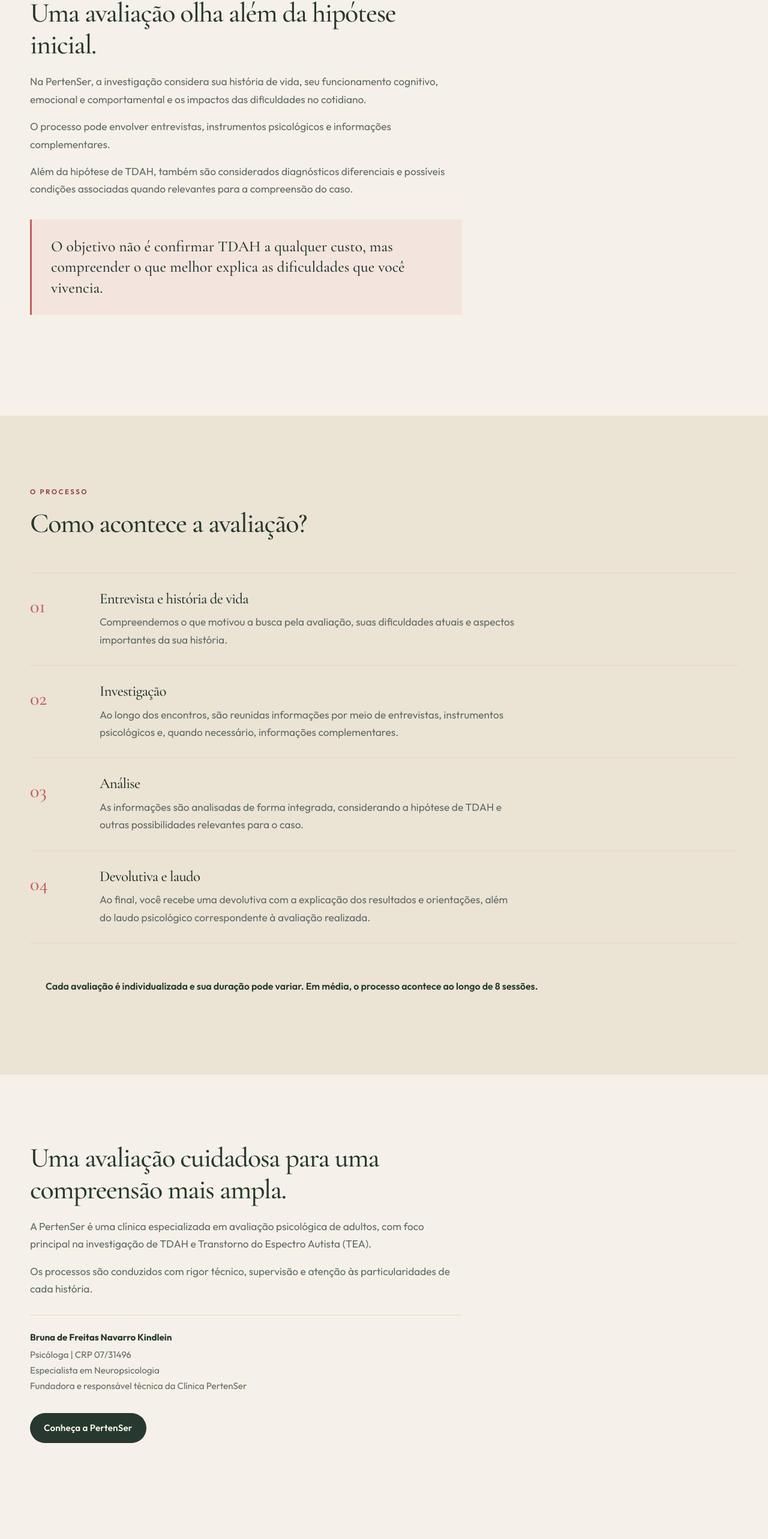
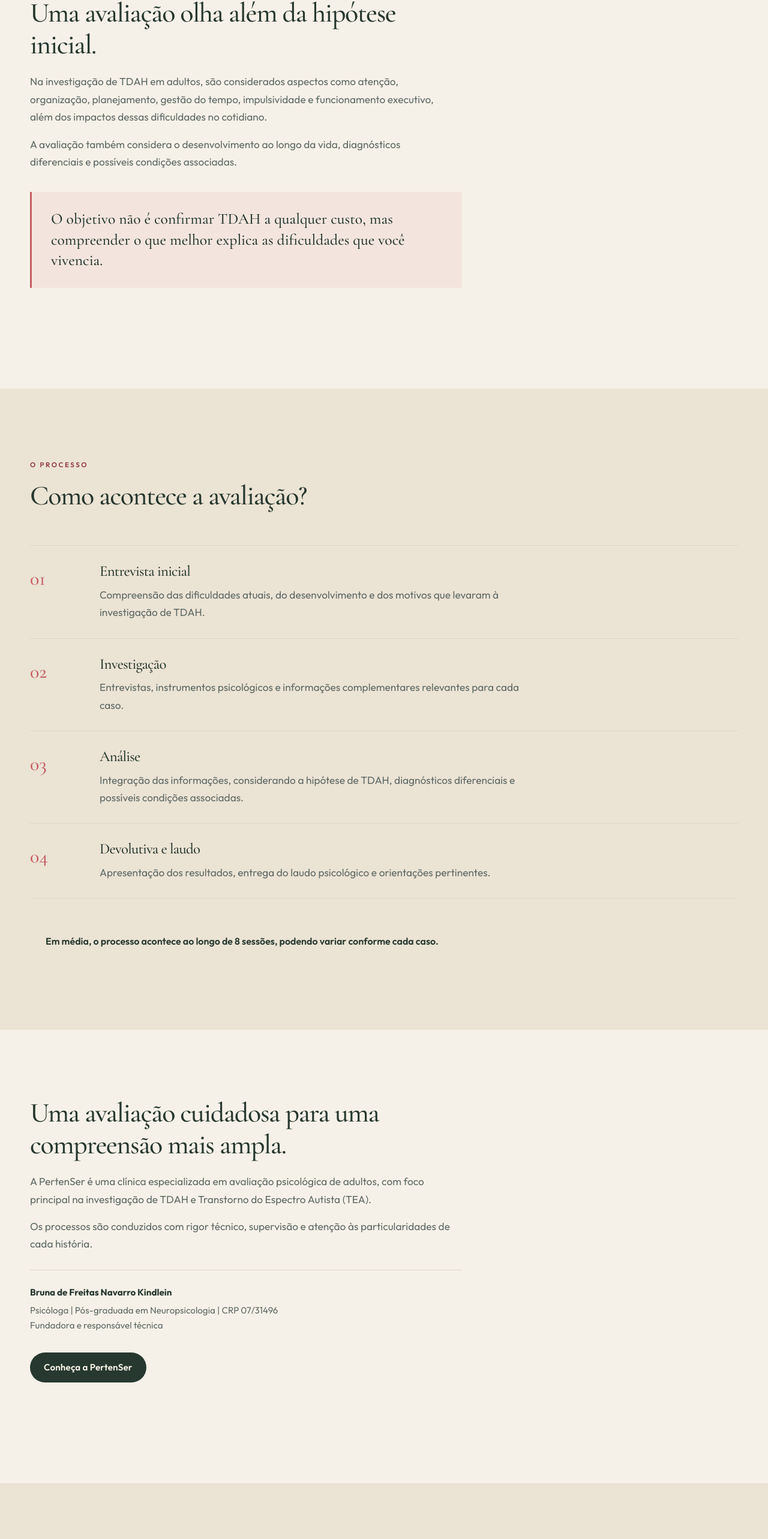
Before and after one commit to ccarolsevero/clinica-pertenser, a Next.js app: page /tdah-em-adultos in a window 1280 px wide. Shown: the part 1700-4266 px from the top of the page at 60% size. Built offline with nearby package versions, Linux system fonts and the light colour scheme.

Commit message:
Focus the TDAH investigation copy, steps, signature and FAQ.
Co-authored-by: Cursor <cursoragent@cursor.com>

```diff
--- a/app/tdah-em-adultos/page.tsx
+++ b/app/tdah-em-adultos/page.tsx
@@ -16,33 +16,26 @@ export const metadata: Metadata = {
 const faqs = [
   {
     question: "Preciso ter certeza de que tenho TDAH?",
-    answer:
-      "Não. A avaliação existe justamente para investigar essa hipótese e compreender o que pode explicar as dificuldades apresentadas.",
+    answer: "Não. A avaliação existe justamente para investigar essa possibilidade.",
   },
   {
-    question: "E se a avaliação não confirmar TDAH?",
+    question: "E se a hipótese de TDAH não for confirmada?",
     answer:
-      "Mesmo quando a hipótese inicial não é confirmada, os resultados podem ajudar a compreender melhor seu funcionamento e orientar os próximos cuidados.",
-  },
-  {
-    question: "Outras possibilidades também são investigadas?",
-    answer:
-      "Sim. A avaliação pode considerar diagnósticos diferenciais e possíveis condições associadas relevantes para a compreensão do caso.",
+      "A avaliação considera outras hipóteses que possam contribuir para a compreensão das dificuldades apresentadas.",
   },
   {
     question: "A avaliação é online?",
     answer:
-      "Sim. O processo é realizado online para adultos em diferentes regiões do Brasil. Caso seja necessário algum procedimento complementar presencial, você será orientado.",
+      "Sim. A PertenSer realiza avaliação psicológica online para adultos em todo o Brasil.",
   },
   {
     question: "Quanto tempo dura?",
-    answer:
-      "A duração varia conforme cada caso. Em média, o processo acontece ao longo de 8 sessões.",
+    answer: "Em média, 8 sessões, podendo variar conforme cada caso.",
   },
   {
     question: "Recebo um laudo?",
     answer:
-      "Sim. Ao final do processo, é realizada a devolutiva e entregue o laudo psicológico correspondente à avaliação realizada.",
+      "Sim. Ao final, é realizada a devolutiva e entregue o laudo psicológico correspondente à avaliação.",
   },
 ];
 
@@ -97,11 +90,10 @@ export default function TdahPage() {
             <h2>Uma avaliação olha além da hipótese inicial.</h2>
             <div className="lead" style={{ marginTop: 20 }}>
               <p>
-                Na PertenSer, a investigação considera sua história de vida, seu funcionamento cognitivo, emocional e comportamental e os impactos das dificuldades no cotidiano.
+                Na investigação de TDAH em adultos, são considerados aspectos como atenção, organização, planejamento, gestão do tempo, impulsividade e funcionamento executivo, além dos impactos dessas dificuldades no cotidiano.
               </p>
-              <p>O processo pode envolver entrevistas, instrumentos psicológicos e informações complementares.</p>
               <p>
-                Além da hipótese de TDAH, também são considerados diagnósticos diferenciais e possíveis condições associadas quando relevantes para a compreensão do caso.
+                A avaliação também considera o desenvolvimento ao longo da vida, diagnósticos diferenciais e possíveis condições associadas.
               </p>
             </div>
             <p className="quote">
@@ -119,7 +111,7 @@ export default function TdahPage() {
           </div>
           <ProcessSteps
             steps={tdahProcess}
-            note="Cada avaliação é individualizada e sua duração pode variar. Em média, o processo acontece ao longo de 8 sessões."
+            note="Em média, o processo acontece ao longo de 8 sessões, podendo variar conforme cada caso."
           />
         </div>
       </section>
@@ -138,11 +130,9 @@ export default function TdahPage() {
             </div>
             <p className="signature">
               <strong>{site.responsible.name}</strong>
-              {site.responsible.role}
+              {site.responsible.credentials}
               <br />
-              {site.responsible.specialty}
-              <br />
-              {site.responsible.title}
+              Fundadora e responsável técnica
             </p>
             <div className="actions">
               <Button href="/sobre">Conheça a PertenSer</Button>
--- a/lib/content.ts
+++ b/lib/content.ts
@@ -21,20 +21,20 @@ export const evaluationProcess = [
 
 export const tdahProcess = [
   {
-    title: "Entrevista e história de vida",
-    text: "Compreendemos o que motivou a busca pela avaliação, suas dificuldades atuais e aspectos importantes da sua história.",
+    title: "Entrevista inicial",
+    text: "Compreensão das dificuldades atuais, do desenvolvimento e dos motivos que levaram à investigação de TDAH.",
   },
   {
     title: "Investigação",
-    text: "Ao longo dos encontros, são reunidas informações por meio de entrevistas, instrumentos psicológicos e, quando necessário, informações complementares.",
+    text: "Entrevistas, instrumentos psicológicos e informações complementares relevantes para cada caso.",
   },
   {
     title: "Análise",
-    text: "As informações são analisadas de forma integrada, considerando a hipótese de TDAH e outras possibilidades relevantes para o caso.",
+    text: "Integração das informações, considerando a hipótese de TDAH, diagnósticos diferenciais e possíveis condições associadas.",
   },
   {
     title: "Devolutiva e laudo",
-    text: "Ao final, você recebe uma devolutiva com a explicação dos resultados e orientações, além do laudo psicológico correspondente à avaliação realizada.",
+    text: "Apresentação dos resultados, entrega do laudo psicológico e orientações pertinentes.",
   },
 ];
 
```
